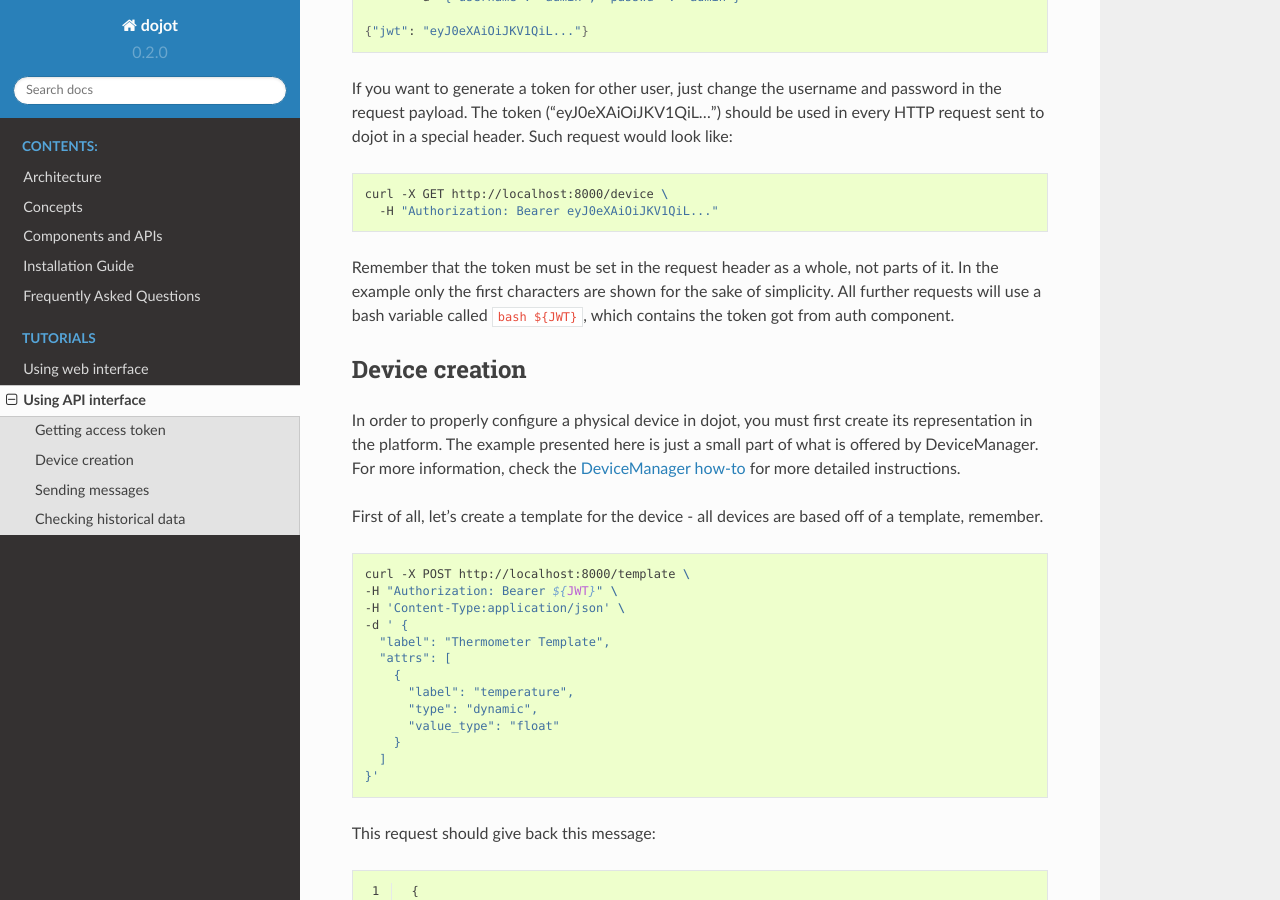
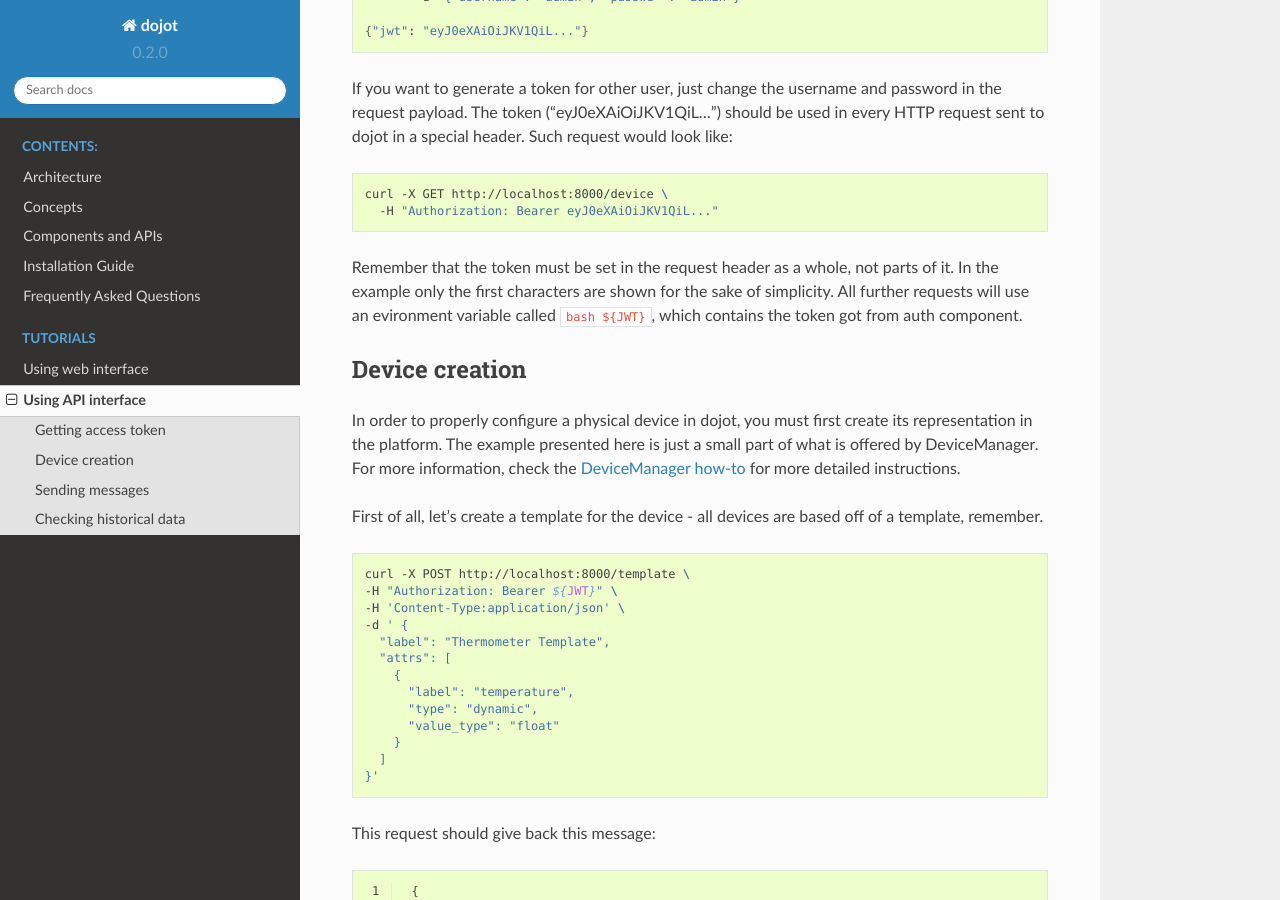
Before and after one commit to dojot/docs, a Sphinx documentation site: the page built from source/tutorials/using-api-interface.rst, in a window 1280 px wide and 900 px high, scrolled down 590 px. Built offline with Sphinx 7.4.7 and the Read the Docs theme 2.0.0, drawn with Linux system fonts in a browser that asks for light colours.

Commit message:
Applying suggestions

```diff
--- a/source/tutorials/using-api-interface.rst
+++ b/source/tutorials/using-api-interface.rst
@@ -40,7 +40,7 @@ would look like:
 
 Remember that the token must be set in the request header as a whole, not parts
 of it. In the example only the first characters are shown for the sake of
-simplicity. All further requests will use a bash variable called ``bash
+simplicity. All further requests will use an evironment variable called ``bash
 ${JWT}``, which contains the token got from auth component.
 
 
```
